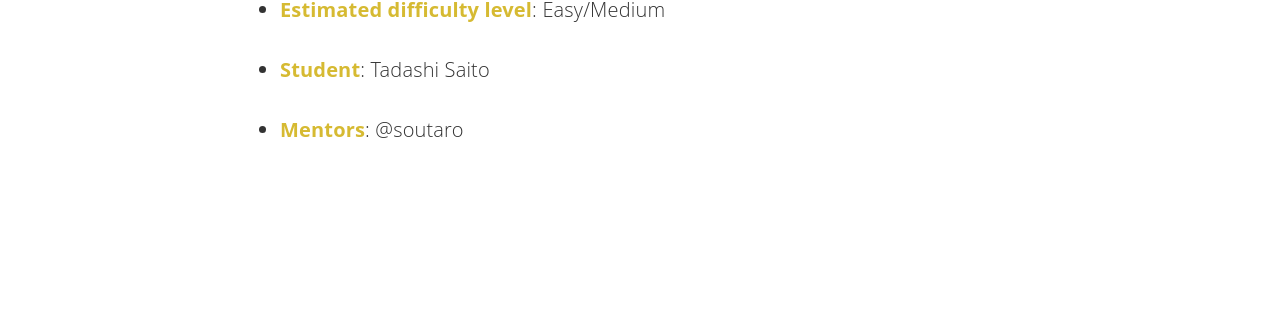
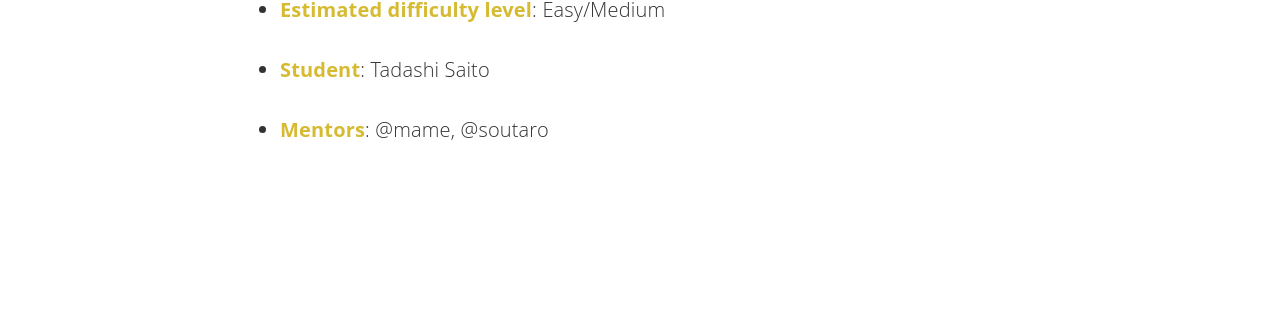
Before and after one commit to rubygsoc/rubygsoc.github.io, a Jekyll site: the page built from _posts/2020-06-11-brush-up-rbs-and-related-tools-for-practical-rails-apps.md, in a window 1280 px wide and 900 px high, scrolled down 1046 px. Shown: the part 498-810 px from the top of the window. Built offline with Jekyll 4.4.1, drawn with Linux system fonts in a browser that asks for light colours.

Commit message:
Add mentor for RBS project

```diff
--- a/_posts/2020-06-11-brush-up-rbs-and-related-tools-for-practical-rails-apps.md
+++ b/_posts/2020-06-11-brush-up-rbs-and-related-tools-for-practical-rails-apps.md
@@ -27,4 +27,4 @@ You can propose any idea to improve the RBS toolchain. (You will find a missing
 * **Programming areas include**: Data structure
 * **Estimated difficulty level**: Easy/Medium
 * **Student**: Tadashi Saito
-* **Mentors**: @soutaro
+* **Mentors**: @mame, @soutaro
```
